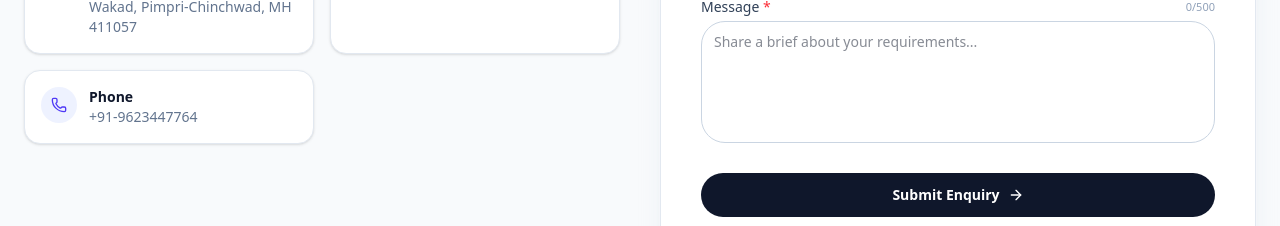
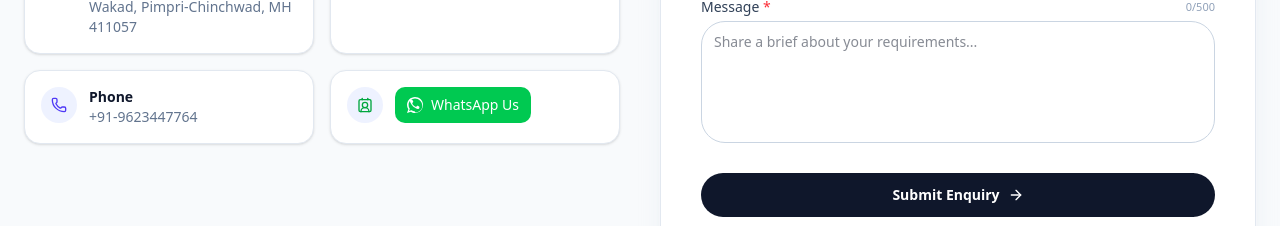
Before and after one commit to rushikesh125/gauranginfotech, a Next.js app: page /contactus in a window 1280 px wide. Shown: the part 726-952 px from the top of the page. Built offline with nearby package versions, Linux system fonts and the light colour scheme.

Commit message:
whatsapp link added

```diff
--- a/src/app/contactus/page.jsx
+++ b/src/app/contactus/page.jsx
@@ -3,8 +3,9 @@
 
 import React, { useState } from "react";
 import { motion, AnimatePresence } from "framer-motion";
-import { MapPin, Mail, Phone, ArrowRight, Info, X } from "lucide-react";
+import { MapPin, Mail, Phone, ArrowRight, Info, X, Contact2Icon } from "lucide-react";
 import { Button } from "@/components/ui/button";
+import WhatsAppButton from "@/components/WhatsappBth";
 
 export default function ContactPage() {
   const [form, setForm] = useState({
@@ -242,6 +243,8 @@ export default function ContactPage() {
                 {submitting ? "Sending..." : "Submit Enquiry"}
                 {!submitting && <ArrowRight className="w-4 h-4" />}
               </Button>
+              <hr className="my-2"/>
+
 
               <p className="text-[11px] text-slate-400 text-center">
                 By submitting this form, you agree to be contacted regarding
@@ -312,7 +315,16 @@ export default function ContactPage() {
                   </a>
                 </div>
               </div>
+              <div className="flex items-start gap-3 bg-white rounded-2xl p-4 border border-slate-200 shadow-sm">
+                <div className="w-9 h-9 rounded-full bg-indigo-50 flex items-center justify-center shrink-0">
+                  <Contact2Icon className="w-4 h-4 text-green-600" />
+                </div>
+                <div>
+                  <WhatsAppButton/>
+                </div>
+              </div>
             </div>
+
           </motion.div>
         </div>
       </section>
--- /dev/null
+++ b/src/components/WhatsappBth.jsx
@@ -0,0 +1,28 @@
+"use client";
+
+import { Button } from "@/components/ui/button";
+
+export default function WhatsAppButton() {
+  const phone = "919623447764";
+  const message = "Hello! I visited your website and would like to know more about your IT services.";
+  const url = `https://wa.me/${phone}?text=${encodeURIComponent(message)}`;
+
+  return (
+    <Button
+      onClick={() => window.open(url, "_blank")}
+      className="bg-green-500 hover:bg-green-600 cursor-pointer text-white flex gap-2 items-center font-medium"
+    >
+      <svg
+        width="20"
+        height="20"
+        viewBox="0 0 24 24"
+        fill="currentColor"
+        xmlns="http://www.w3.org/2000/svg"
+        className="text-white"
+      >
+        <path d="M20.52 3.48C18.24 1.2 15.24 0 12 0C5.37 0 0 5.37 0 12C0 14.28 0.72 16.44 2.04 18.36L0 24L5.76 21.96C7.56 23.04 9.72 24 12 24C18.63 24 24 18.63 24 12C24 8.76 22.8 5.76 20.52 3.48ZM12 21.6C10.08 21.6 8.28 21 6.72 20.04L6.36 19.8L3 21L4.2 17.76L3.96 17.4C2.88 15.84 2.4 14.04 2.4 12C2.4 6.72 6.72 2.4 12 2.4C14.88 2.4 17.64 3.6 19.68 5.64C21.72 7.68 22.92 10.44 22.92 13.32C22.92 18.6 18.6 22.92 12 22.92V21.6ZM18 14.16C17.64 13.92 16.08 13.2 15.72 13.08C15.36 12.96 15.12 12.96 14.88 13.32C14.64 13.68 14.04 14.4 13.8 14.64C13.56 14.88 13.32 14.88 12.96 14.76C11.88 14.28 10.92 13.68 10.08 12.84C9.24 12 8.52 11.04 8.04 9.96C7.92 9.6 7.92 9.36 8.16 9.12C8.28 8.88 8.76 8.28 9 8.04C9.24 7.8 9.36 7.56 9.36 7.2C9.36 6.96 9.36 6.72 9.24 6.48C9.12 6.24 8.4 4.68 8.16 4.32C7.92 3.96 7.68 3.96 7.32 3.96C7.08 3.96 6.84 3.96 6.6 3.96C6.36 3.96 6 3.96 5.76 4.2C5.52 4.44 4.56 5.04 4.56 6.48C4.56 7.92 5.64 9.48 6.72 11.16C7.8 12.84 9.72 14.76 11.4 15.84C13.08 16.92 14.64 18 16.08 18C17.52 18 18.12 17.04 18.36 16.8C18.6 16.56 18.6 16.2 18.6 15.96C18.6 15.72 18.6 15.48 18.6 15.24C18.6 15 18.36 14.4 18 14.16Z" />
+      </svg>
+      WhatsApp Us
+    </Button>
+  );
+}
```
